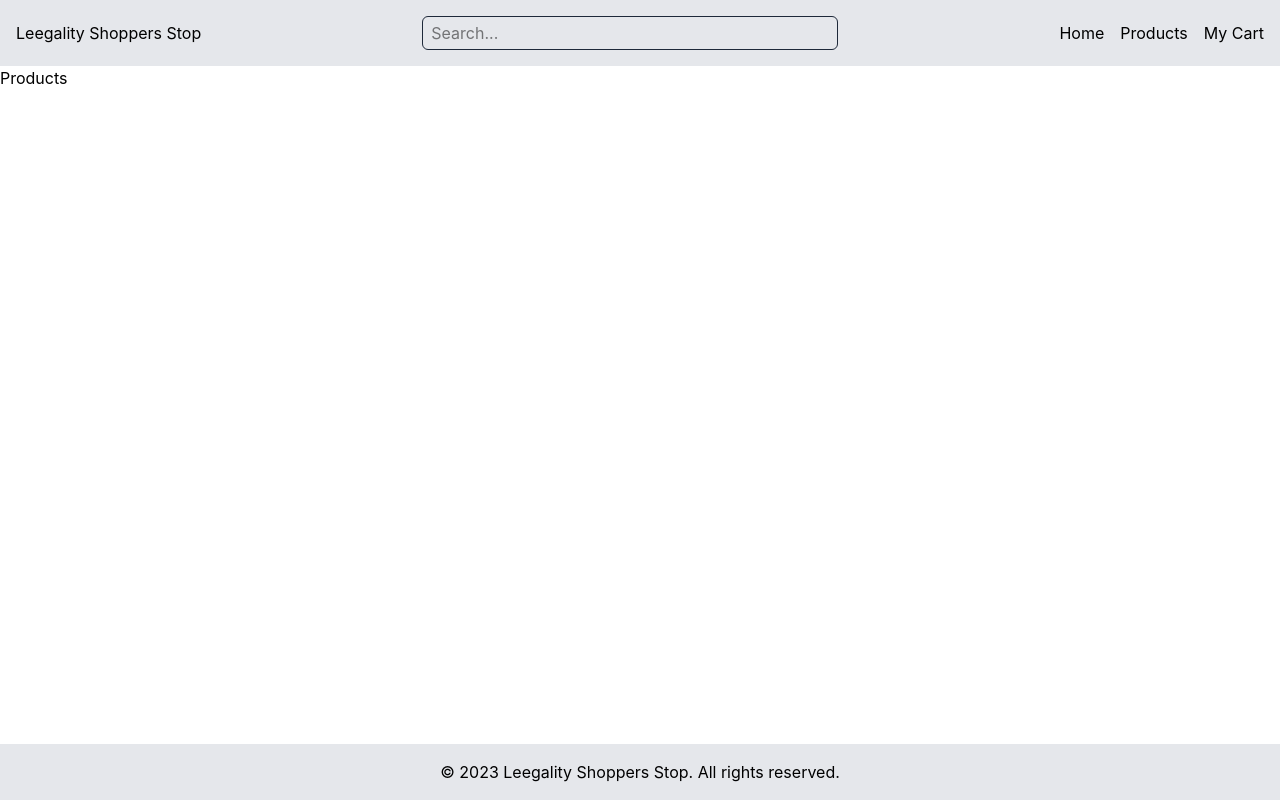
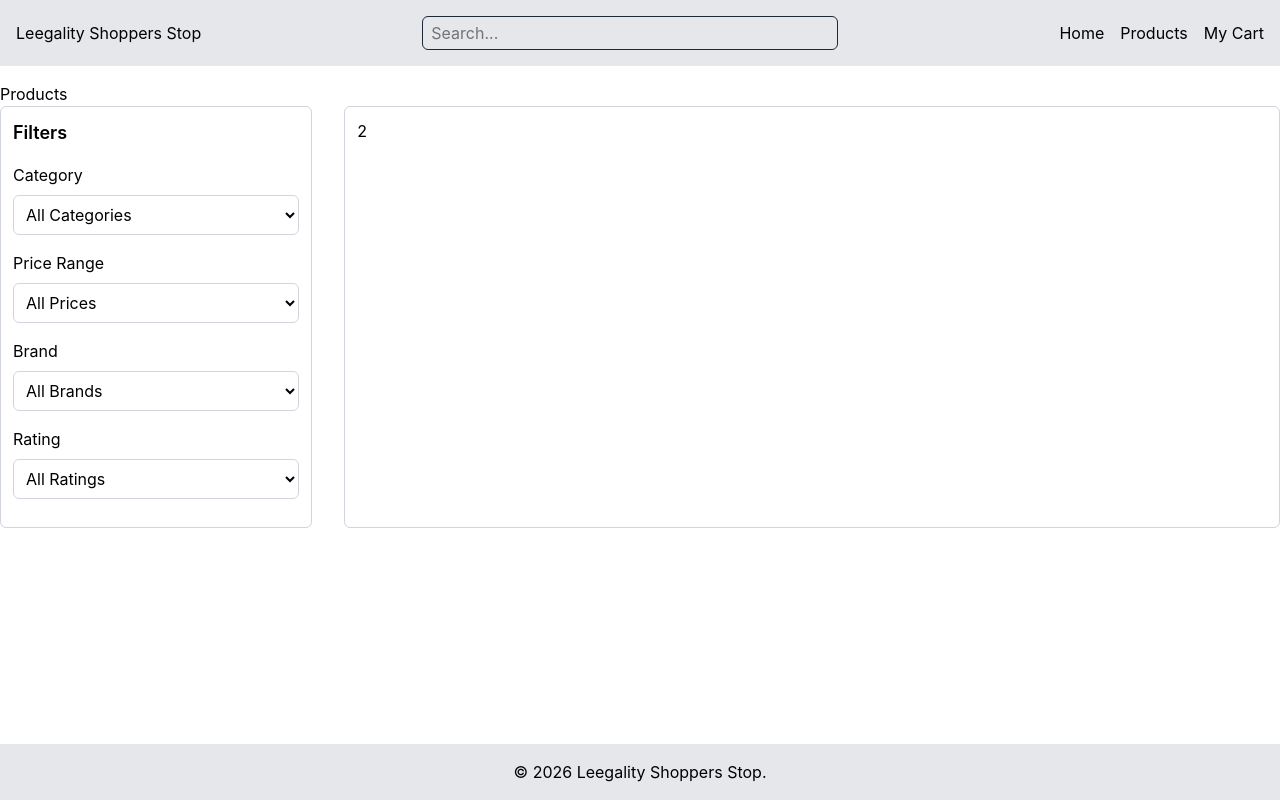
Before and after one commit to harshgupta20/leegality-assessment, a React (Vite) app: page /products in a window 1280 px wide. Built offline with nearby package versions, Linux system fonts and the light colour scheme; no server answers.

Commit message:
Implement product fetching and enhance Products page layout with filters

```diff
--- /dev/null
+++ b/src/api/products.js
@@ -0,0 +1,15 @@
+import { api } from "../utils/axiosInstance";
+
+export const getProducts = async () => {
+    try {
+        const response = await api('https://dummyjson.com/products');
+        return {
+            success: true,
+            message : 'Products fetched successfully',
+            data : response
+        };
+    } catch (error) {
+        console.error('Error fetching products:', error);
+        throw error;
+    }
+};
--- a/src/components/LeftSidebar.jsx
+++ b/src/components/LeftSidebar.jsx
@@ -1,9 +1,44 @@
 import React from 'react'
 
 const LeftSidebar = () => {
-  return (
-    <div>LeftSidebar</div>
-  )
+    return (
+        <div>
+            <h2 className='text-lg font-semibold mb-4'>Filters</h2>
+            <div className='mb-4'>
+                <label className='block mb-2'>Category</label>
+                <select className='w-full border border-gray-300 rounded-md p-2'>
+                    <option value="">All Categories</option>
+                    <option value="electronics">Electronics</option>
+                    <option value="clothing">Clothing</option>
+                    <option value="books">Books</option>
+                </select>
+            </div>
+            <div className='mb-4'>
+                <label className='block mb-2'>Price Range</label>
+                <select className='w-full border border-gray-300 rounded-md p-2'>
+                    <option value="">All Prices</option>
+                    <option value="0-50">$0 - $50</option>
+                    <option value="50-100">$50 - $100</option>
+                </select>
+            </div>
+            <div className='mb-4'>
+                <label className='block mb-2'>Brand</label>
+                <select className='w-full border border-gray-300 rounded-md p-2'>
+                    <option value="">All Brands</option>
+                    <option value="brand1">Brand 1</option>
+                    <option value="brand2">Brand 2</option>
+                </select>
+            </div>
+            <div className='mb-4'>
+                <label className='block mb-2'>Rating</label>
+                <select className='w-full border border-gray-300 rounded-md p-2'>
+                    <option value="">All Ratings</option>
+                    <option value="4-5">4 Stars & Up</option>
+                    <option value="3-4">3 Stars & Up</option>
+                </select>
+            </div>
+        </div>
+    )
 }
 
 export default LeftSidebar
--- a/src/components/MainLayout.jsx
+++ b/src/components/MainLayout.jsx
@@ -9,13 +9,13 @@ const MainLayout = ({ children }) => {
                     <Navbar />
                 </nav>
 
-                <div>
+                <div className='container mx-auto py-4'>
                     {children}
                 </div>
             </div>
 
             <footer className='w-full bg-gray-200 p-4 text-center'>
-                <p>&copy; 2023 Leegality Shoppers Stop. All rights reserved.</p>
+                <p>&copy; {new Date().getFullYear()} Leegality Shoppers Stop.</p>
             </footer>
         </div>
     )
--- a/src/pages/Products.jsx
+++ b/src/pages/Products.jsx
@@ -1,9 +1,34 @@
-import React from 'react'
+import { useEffect, useState } from 'react'
+import { getProducts } from '../api/products'
+import LeftSidebar from '../components/LeftSidebar';
 
 const Products = () => {
-  return (
-    <div>Products</div>
-  )
+
+    const [products, setProducts] = useState([]);
+
+
+    useEffect(() => {
+        const fetchProducts = async () => {
+            const result = await getProducts();
+            setProducts(result.data);
+        };
+        fetchProducts();
+    }, [])
+
+    console.log("harsh prodcuts", products)
+
+    return (
+        <div>
+            <div>Products</div>
+
+            <div className='flex gap-8'>
+                <div className='w-1/4 p-3 border border-gray-300 rounded-md'>
+                   <LeftSidebar />
+                </div>
+                <div className='w-3/4 p-3 border border-gray-300 rounded-md'>2</div>
+            </div>
+        </div>
+    )
 }
 
 export default Products
```
